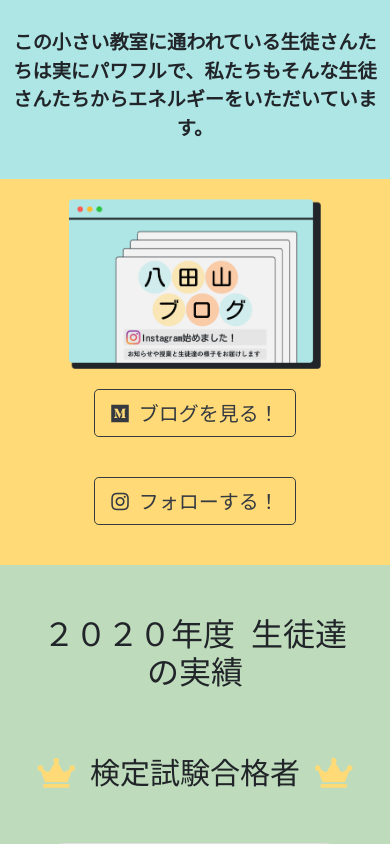
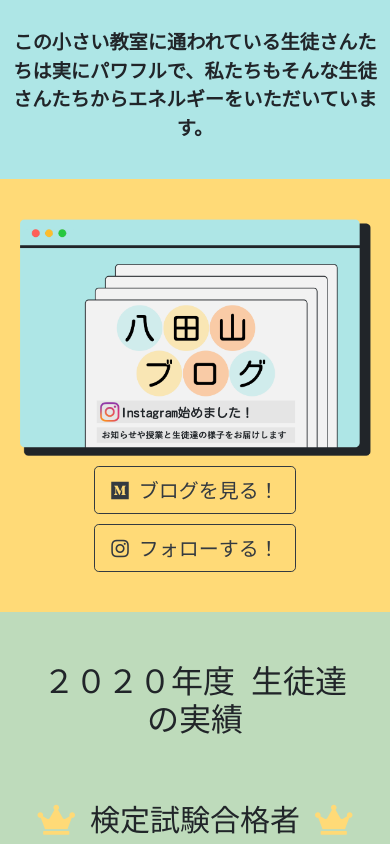
Before and after one commit to maikacoleen/Yattazan, a PHP site: page / in a window 390 px wide. Shown: the part 1657-2501 px from the top of the page. Run offline with PHP 8.4, Linux system fonts and the light colour scheme.

Commit message:
Mobile adjustment for blog image

```diff
--- a/css/styles.css
+++ b/css/styles.css
@@ -967,18 +967,30 @@ h1{
     font-size: 150%;
   }
 
-  /* News */
+  /* News/Blog */
   .info-box-news{
-    padding: 20px 15px 20px 15px;
+    padding: 40px 0px 40px 0px;
   }
 
-  #medium-widget{
+  .blogimg{
+    width: 90%;
+  }
+
+  .blog-medium-button{
+    margin: 10px 0px 0px 0px;
+  }
+
+  .blog-insta-button{
+    margin: 10px 0px 0px 0px;
+  }
+
+  /* #medium-widget{
     display: none;
   }
 
   #medium-widget-mobile{
     display: initial;
-  }
+  } */
 
   /* Achievements */
   .achieve{
--- a/index.html
+++ b/index.html
@@ -128,8 +128,8 @@
       <!-- <div class="container-fluid"> -->
         <img src="images\blog-img.png" class="blogimg" alt="Yattazan Blog">
         <br>
-        <a class="btn btn-outline-dark btn-lg press-btn" href="https://medium.com/@yattazanenglishschool" target="_blank" rel="noopener noreferrer"><i class="fab fa-medium"></i> ブログを見る！</a>
-        <a class="btn btn-outline-dark btn-lg press-btn" href="https://www.instagram.com/yattazan" target="_blank" rel="noopener noreferrer"><i class="fab fa-instagram instagram-style"></i> フォローする！</a>
+        <a class="btn btn-outline-dark btn-lg press-btn blog-medium-button" href="https://medium.com/@yattazanenglishschool" target="_blank" rel="noopener noreferrer"><i class="fab fa-medium"></i> ブログを見る！</a>
+        <a class="btn btn-outline-dark btn-lg press-btn blog-insta-button" href="https://www.instagram.com/yattazan" target="_blank" rel="noopener noreferrer"><i class="fab fa-instagram instagram-style"></i> フォローする！</a>
       <!-- </div> -->
       <!-- <div id="medium-widget-mobile">
         <script src="https://medium-widget.pixelpoint.io/widget.js"></script>
```
